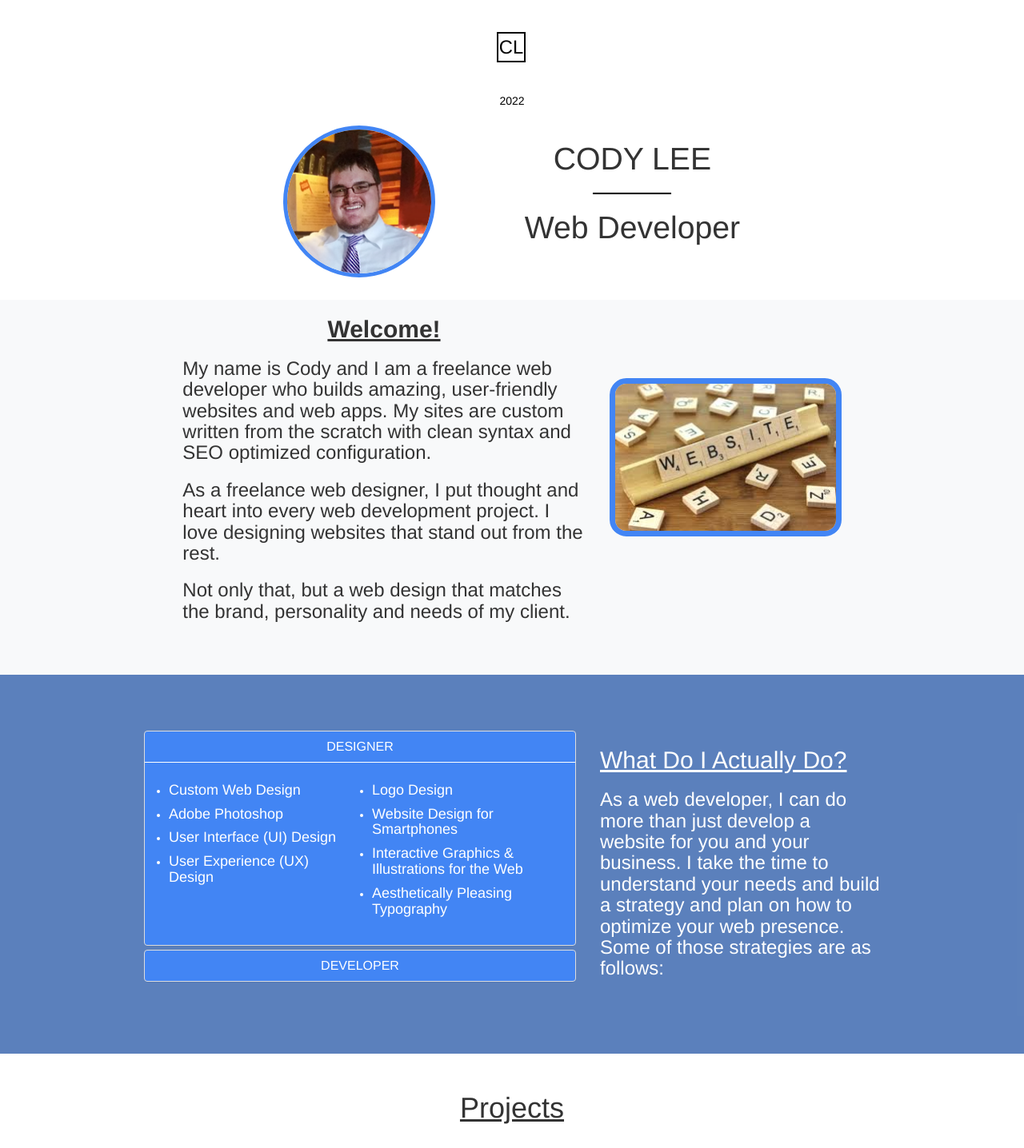
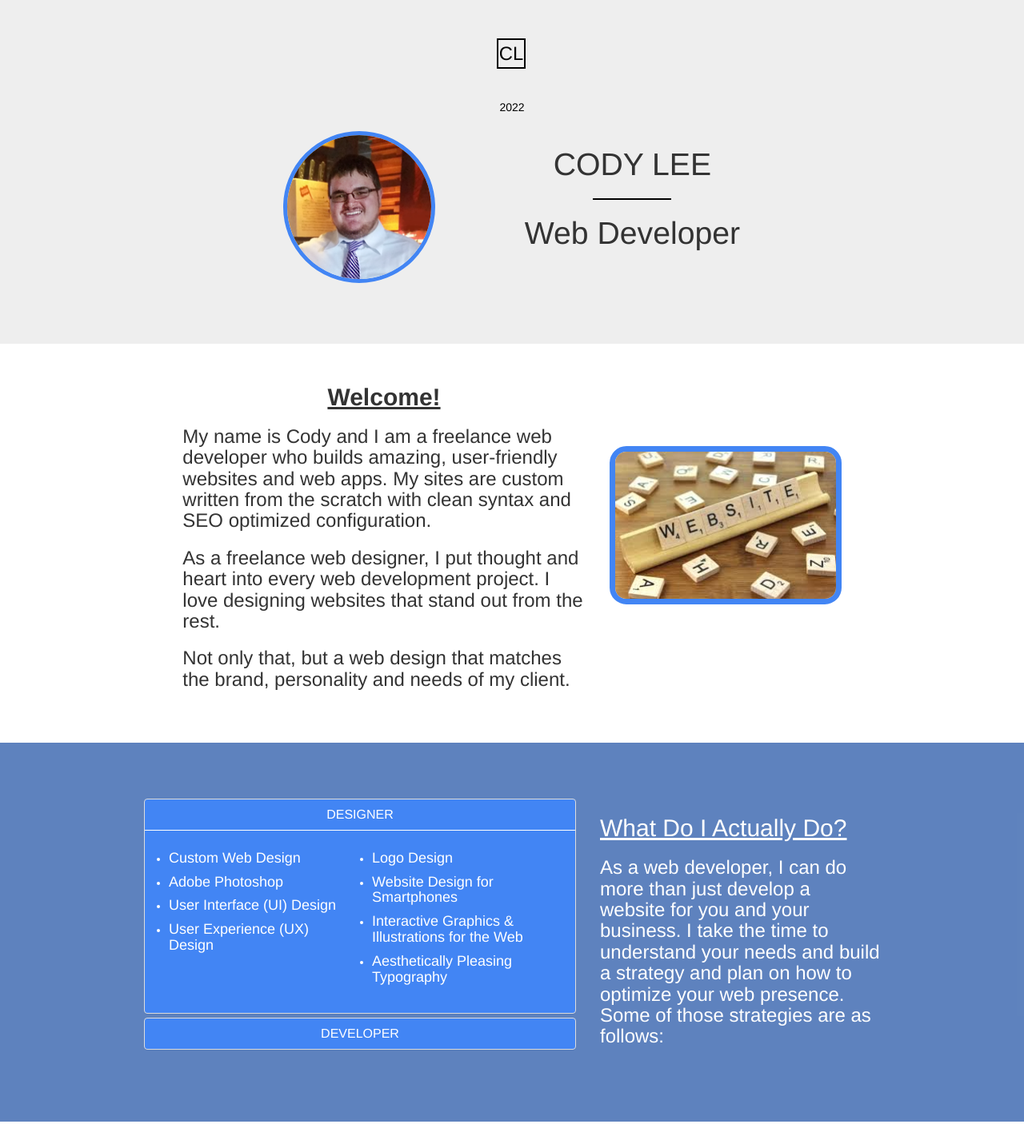
Before and after one commit to leecodya/portfolio, a Flask app: page / in a window 1280 px wide. Shown: the top 1436 px of the page at 80% size. Run offline with Flask 2, Linux system fonts and the light colour scheme; some libraries are stand-ins or nearby versions.

Commit message:
reconstructed jumbotron and some styles

```diff
--- a/static/style.css
+++ b/static/style.css
@@ -48,11 +48,10 @@ BLUE: #4285f4
 .thumbnail{
 	border:none !important;
 }
-.bleh{
+.heading{
 	padding:3%;
 	border-width:2px;
 	border-color:black !important;
-	background-color:white !important;
 }
 .jleft{
 	text-align:center;
@@ -141,7 +140,7 @@ header legend{
 	color:black;
 	font-size:1em;
 	text-align:center;
-	border-bottom-color:white !important;
+	border-bottom: none;
 }
 hr{
 	width:7em;
--- a/templates/home.htm
+++ b/templates/home.htm
@@ -3,19 +3,19 @@
 
 {% block content %}
 <div id="home" class="tab-pane fade in active">
-	<div class="container bg-light">
+	<div class="container">
 		<div class="row welcome">
-			<div class="col-md-2"></div>
-			<div class="col-md-5">
+			<div class="col-sm-2"></div>
+			<div class="col-sm-5">
 				<h2 class="center"><strong><u>Welcome!</u></strong></h2>
 				<h3>My name is Cody and I am a freelance web developer who builds amazing, user-friendly websites and web apps. My sites are custom written from the scratch with clean syntax and SEO optimized configuration.</h3>
 				<h3>As a freelance web designer, I put thought and heart into every web development project. I love designing websites that stand out from the rest.</h3>
 				<h3>Not only that, but a web design that matches the brand, personality and needs of my client.</h3>
 			</div>
-			<div class="col-md-3">
+			<div class="col-sm-3">
 				<img src="{{ url_for('static', filename='webImage1.jpg') }}" alt="Website Image" clas="img-responsive" style="margin-top:7em; width:100%; border:0.5em solid #4285f4; border-radius:1.5em">
 			</div>
-			<div class="col-md-2"></div>
+			<div class="col-sm-2"></div>
 		</div>
 		<div class="actually-do">
 			<div class="container-fluid">
--- a/templates/index.htm
+++ b/templates/index.htm
@@ -11,8 +11,8 @@
 	<script src="https://maxcdn.bootstrapcdn.com/bootstrap/3.4.0/js/bootstrap.min.js"></script>
 	<link rel="stylesheet" href="{{ url_for('static', filename='style.css') }}">
 </head>
-<body ng-app="myApp"><br><br>
-	<header class="wrapper">
+<body>
+	<header class="jumbotron">
 		<!--<nav class="navbar">
 			<div class="container">
 			  <div class="navbar-header" style="margin-right:0px; background-color:#4285f4;">
@@ -60,7 +60,7 @@
 
 		<div class="container">
 			<div class="row">
-				<div class="bleh">
+				<div class="heading">
 						<legend>2022</legend>
 					<div class="col-md-3 col-sm-2 col-xs-4"></div>
 					<div class="col-md-3 col-sm-8 col-xs-8">
```
